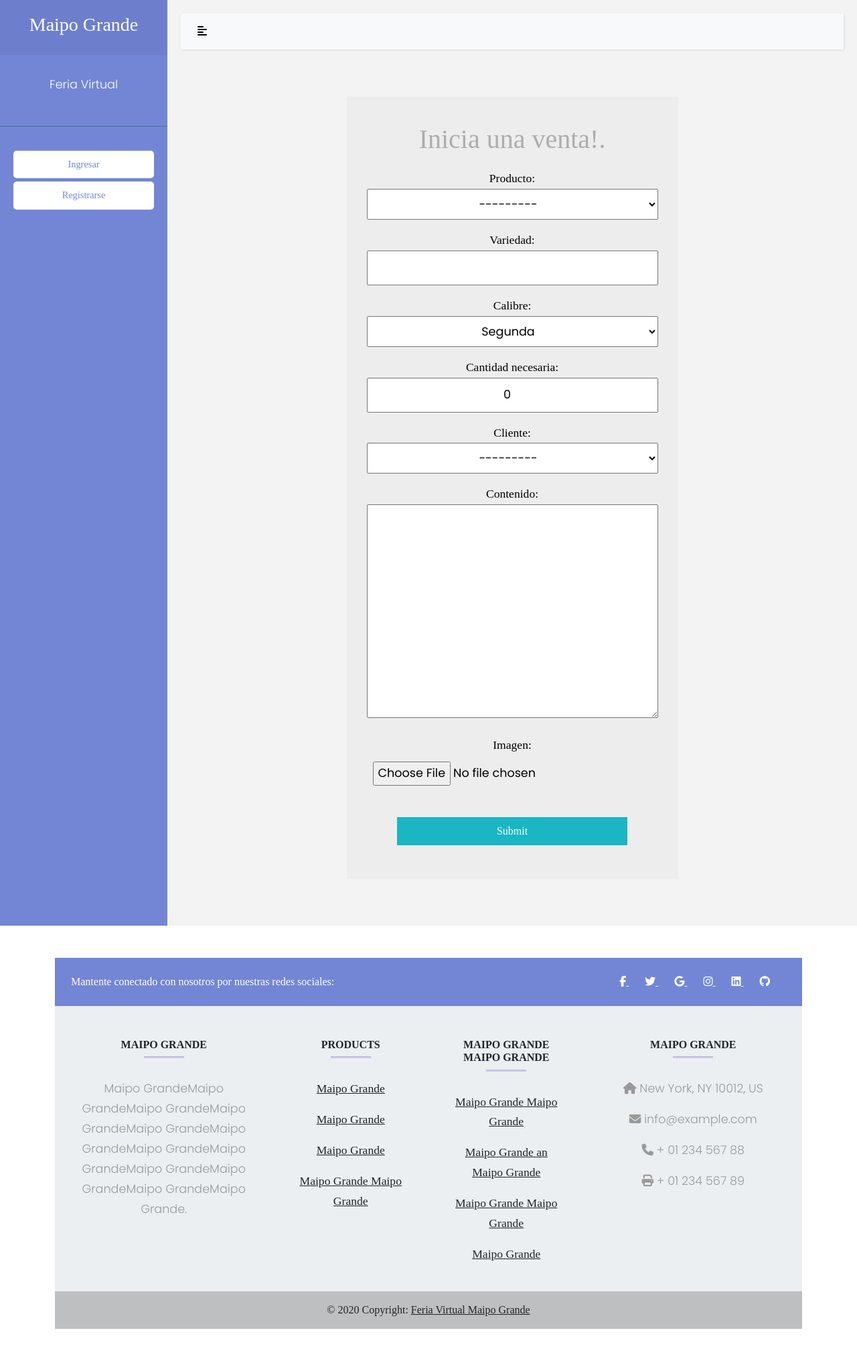
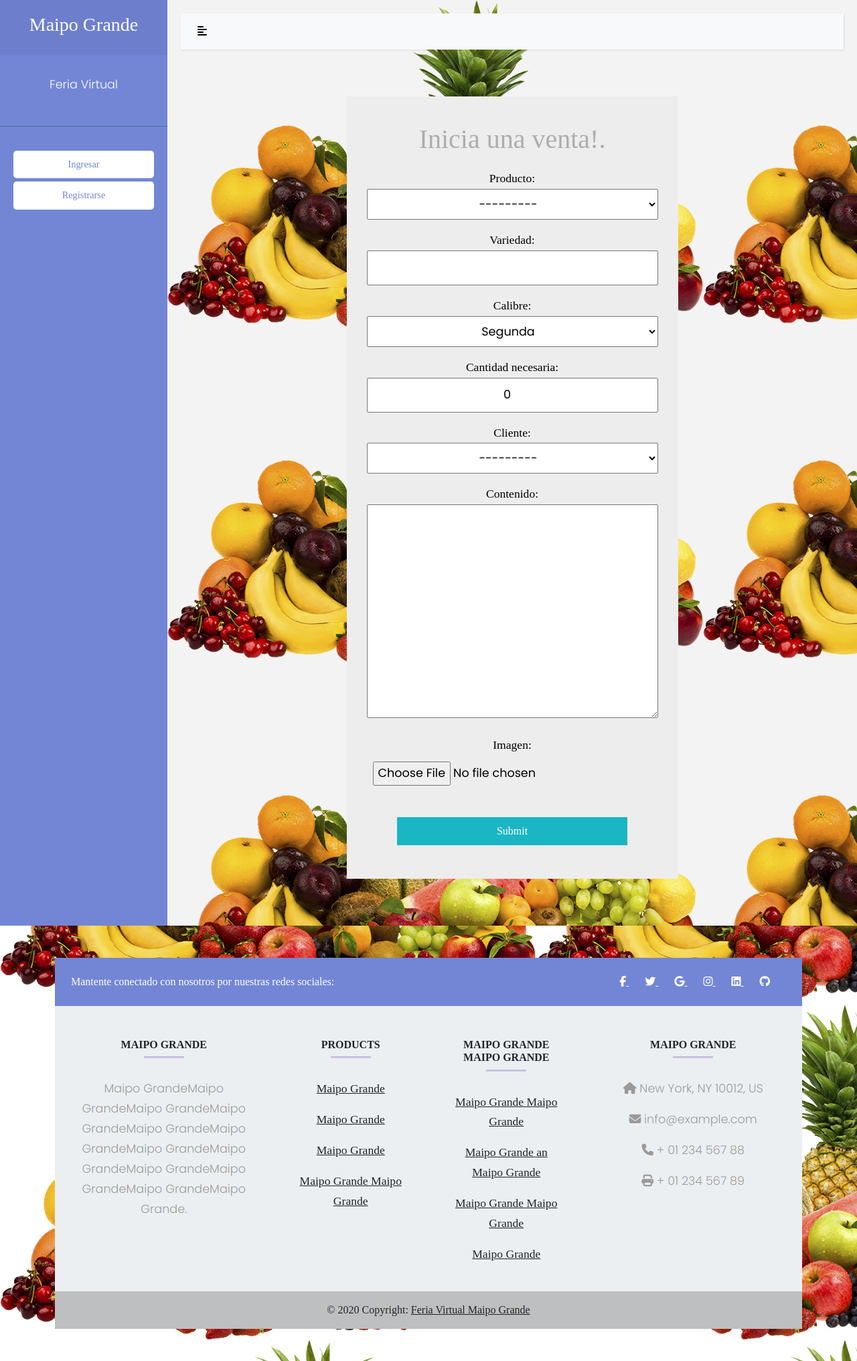
Before and after one commit to LucianoSaavedraReyes/FeriaVirtual, a Django app: page /venta/ in a window 1280 px wide. Shown: the whole page at 67% size. Run offline with Django 3.2, Linux system fonts and the light colour scheme; some libraries are stand-ins or nearby versions.

Commit message:
fix weta

```diff
--- a/feriavirtual/feriavirtualapp/models.py
+++ b/feriavirtual/feriavirtualapp/models.py
@@ -66,7 +66,7 @@ class User(AbstractUser):
     ("7", "Revisor de calidad"),
     )
     rol = models.CharField(max_length=50, choices = ROLES, null=True)
-    imagen = models.ImageField(upload_to="Perfil",default='default.png')
+    imagen = models.ImageField(upload_to="Perfil",default='Perfil/default.png')
     def __str__(self):
         return f'{self.username}'
 
--- a/feriavirtual/feriavirtualapp/static/css/styles.css
+++ b/feriavirtual/feriavirtualapp/static/css/styles.css
@@ -9,8 +9,12 @@
 .main{
     margin: 50px 0;
 }
-
-
+#body{
+    background-image: url("../../media/Fondos/fondo.png");
+}
+#content{
+    background-image: url("../../media/Fondos/fondo.png");
+}
 
 form {
 	padding: 50px 20px;
--- a/feriavirtual/feriavirtualapp/templates/baseboostrap.html
+++ b/feriavirtual/feriavirtualapp/templates/baseboostrap.html
@@ -65,11 +65,11 @@
               {% endif %}
 
               {% if request.user.rol == "4"  %}  <!--Transportista -->
-               <a href="{% url 'registrarTransporte' %}" >Registrar Transporte</a>
+              <a href="{% url 'registrarTransporte' %}" >Registrar Transporte</a>
               {% endif %}
 
               {% if request.user.rol == "5"  %}  <!--Consultor -->
-               <a href="{% url 'seguimiento' %}" >Seguimiento</a>
+              <a href="{% url 'seguimiento' %}" >Seguimiento</a>
               {% endif %}
 
 
--- a/feriavirtual/feriavirtualapp/views.py
+++ b/feriavirtual/feriavirtualapp/views.py
@@ -63,6 +63,7 @@ def register(request):
         if form.is_valid():
             form.save()
             username = form.cleaned_data['username']
+
             messages.success(request, f'Usuario {username} creado')
             return redirect('/register')
     else:
```
Also changed, not shown: feriavirtual/media/Fondos/fondo.png.
